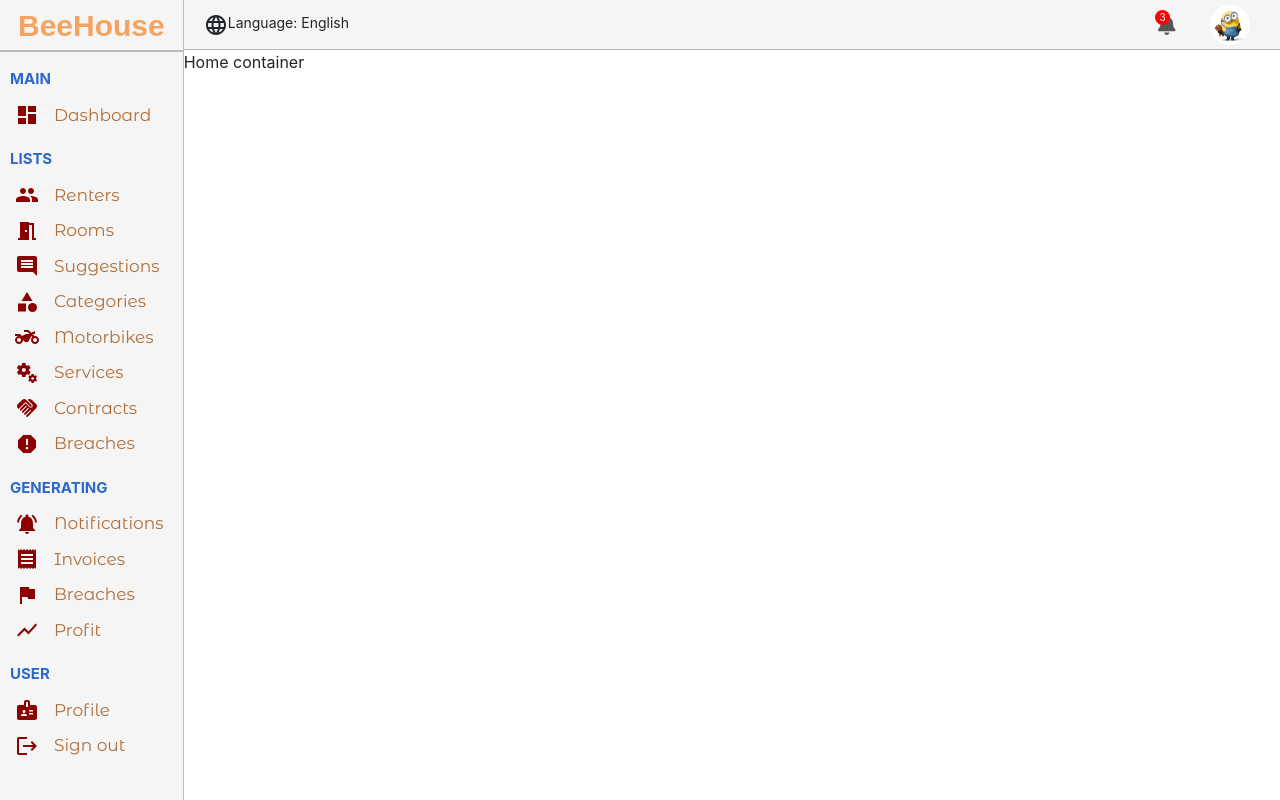
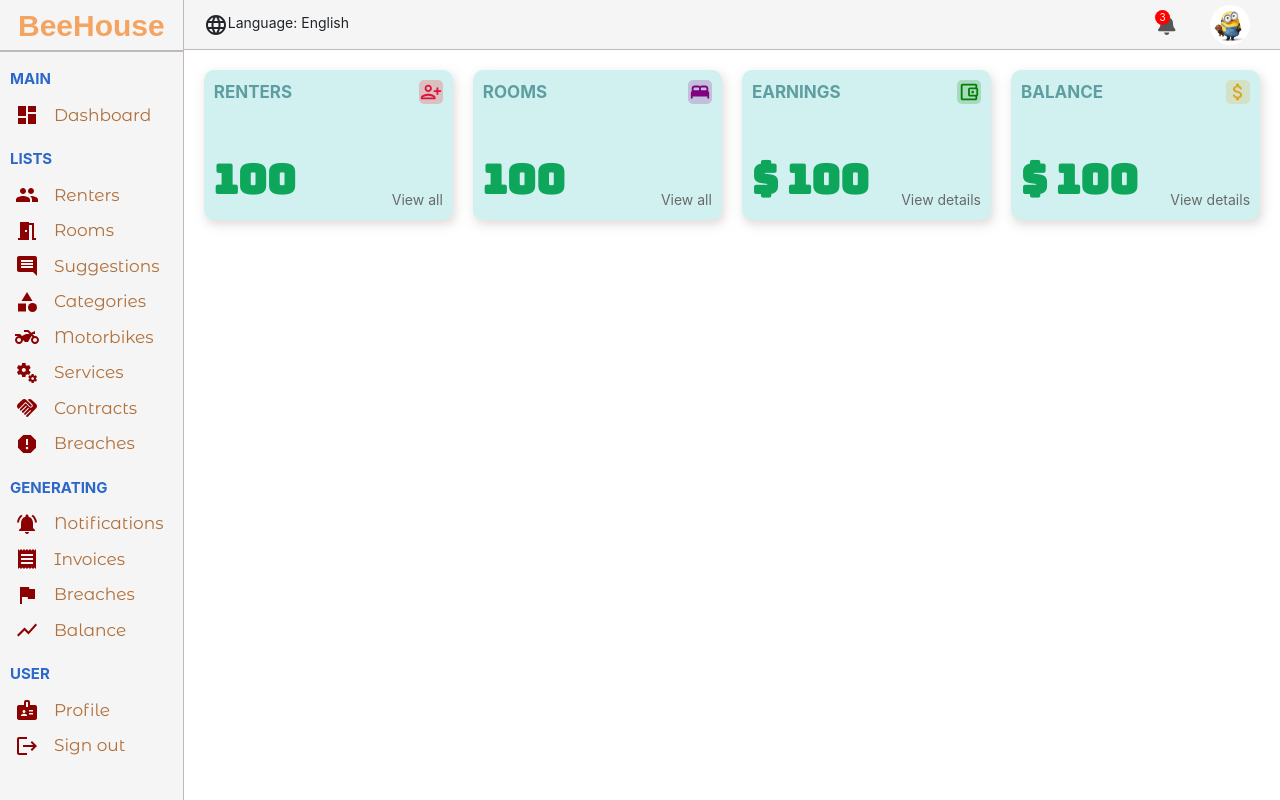
Before and after one commit to nhanvothanh719/boarding-house-management-system, a React (Create React App) app in the folder front-end/: page /dashboard in a window 1280 px wide. Built offline with nearby package versions, Linux system fonts and the light colour scheme; no server answers; a web font is replaced by a local one.

Commit message:
#51 Design widgets

```diff
--- a/front-end/src/assets/css/Dashboard/common.css
+++ b/front-end/src/assets/css/Dashboard/common.css
@@ -6,3 +6,9 @@
 .homeContainer {
     flex: 6;
 }
+
+.widgets {
+    display: flex;
+    padding: 20px;
+    gap: 20px;
+}
--- /dev/null
+++ b/front-end/src/assets/css/Dashboard/widget.css
@@ -0,0 +1,63 @@
+.widget {
+    display: flex;
+    flex: 1;
+    padding: 10px;
+    justify-content: space-between;
+    -webkit-box-shadow: 2px 4px 10px 1px rgba(0, 0, 0, 0.5);
+    box-shadow: 2px 4px 10px 1px rgba(202, 189, 189, 0.5);
+    border-radius: 10px;
+    height: 150px;
+    background-color: rgb(209, 241, 241);
+}
+
+.widget:hover {
+    -webkit-box-shadow: 4px 8px 15px 2px rgba(0, 0, 0, 0.5);
+    box-shadow: 4px 8px 15px 2px rgba(202, 189, 189, 0.5);
+    border-radius: 10px;
+    height: 150px;
+    background-color: rgb(140, 214, 214);
+    cursor: pointer;
+}
+
+.widgetLeft {
+    display: flex;
+    flex-direction: column;
+    justify-content: space-between;
+}
+
+.widgetRight {
+    display: flex;
+    flex-direction: column;
+    justify-content: space-between;
+}
+
+.widgetTitle {
+    font-weight: bold;
+    font-size: 17px;
+    color: cadetblue;
+}
+
+.widgetCounter {
+    font-family: 'Bungee', sans-serif;
+    font-size: 40px;
+    font-weight: 600;
+    color: rgb(13, 166, 90);
+}
+
+.widgetIcon {
+    padding: 1px;
+    background-color: azure;
+    border-radius: 5px;
+    align-self: flex-end;
+}
+
+.widgetLink {
+    text-decoration: none;
+    font-size: 14px;
+    color: dimgrey;
+}
+
+.widgetLink:hover {
+    text-decoration: none;
+    color: rgb(166, 115, 13);
+}
--- a/front-end/src/components/Dashboard/SideBar.jsx
+++ b/front-end/src/components/Dashboard/SideBar.jsx
@@ -86,7 +86,7 @@ class SideBar extends Component {
               </li>
               <li className="customLi">
                 <ShowChartIcon className="sideBarIcon" />
-                <span className="itemName"> Profit </span>
+                <span className="itemName"> Balance </span>
               </li>
               <p className="itemGroup text-uppercase">User</p>
               <li className="customLi">
--- /dev/null
+++ b/front-end/src/components/Dashboard/Widget.jsx
@@ -0,0 +1,89 @@
+import React, { Component, Fragment } from 'react';
+import { Link } from 'react-router-dom';
+import "../../assets/css/Dashboard/widget.css";
+import PersonAddAltIcon from "@mui/icons-material/PersonAddAlt";
+import BedIcon from "@mui/icons-material/Bed";
+import AccountBalanceWalletOutlinedIcon from '@mui/icons-material/AccountBalanceWalletOutlined';
+import AttachMoneyIcon from "@mui/icons-material/AttachMoney";
+
+class Widget extends Component {
+  constructor(props) {
+    super();
+    this.state = {
+      type: props.type,
+    };
+  }
+  render() {
+    let data;
+    let amount = 100;
+    switch (this.state.type) {
+      case "renter":
+        data = {
+          widgetTitle: "renters",
+          isMoney: false,
+          linkDescription: "View all",
+          widgetIcon: <PersonAddAltIcon className="widgetIcon"
+          style={{
+            color: "crimson",
+            backgroundColor: "rgba(255, 0, 0, 0.2)"
+          }}/>,
+        };
+        break;
+      case "room":
+        data = {
+          widgetTitle: "rooms",
+          isMoney: false,
+          linkDescription: "View all",
+          widgetIcon: <BedIcon className="widgetIcon"
+          style={{
+            color: "purple",
+            backgroundColor: "rgba(128, 0, 128, 0.2)"
+          }}
+          />,
+        };
+        break;
+      case "earning":
+        data = {
+          widgetTitle: "earnings",
+          isMoney: true,
+          linkDescription: "View details",
+          widgetIcon: <AccountBalanceWalletOutlinedIcon className="widgetIcon"
+          style={{
+            color: "green",
+            backgroundColor: "rgba(0, 128, 0, 0.2)"
+          }}/>,
+        };
+        break;
+      case "balance":
+        data = {
+          widgetTitle: "balance",
+          isMoney: true,
+          linkDescription: "View details",
+          widgetIcon: <AttachMoneyIcon className="widgetIcon"
+          style={{
+            color: "goldenrod",
+            backgroundColor: "rgba(218, 165, 32, 0.2)"
+          }}/>,
+        };
+        break;
+      default:
+        break;
+    }
+    return (
+      <Fragment>
+        <div className="widget">
+            <div className="widgetLeft">
+                <span className='widgetTitle text-uppercase'>{data.widgetTitle}</span>
+                <span className='widgetCounter'>{data.isMoney && "$"} {amount}</span>
+            </div>
+            <div className="widgetRight">
+                {data.widgetIcon}
+            <Link to="/" className="widgetLink">{data.linkDescription}</Link>
+            </div>
+        </div>
+      </Fragment>
+    )
+  }
+}
+
+export default Widget
--- a/front-end/src/pages/Dashboard/Dashboard.jsx
+++ b/front-end/src/pages/Dashboard/Dashboard.jsx
@@ -1,23 +1,28 @@
-import React, { Component, Fragment } from 'react';
-import SideBar from '../../components/Dashboard/SideBar';
-import TopBar from '../../components/Dashboard/TopBar';
-import { Container} from 'react-bootstrap';
+import React, { Component, Fragment } from "react";
+import SideBar from "../../components/Dashboard/SideBar";
+import TopBar from "../../components/Dashboard/TopBar";
 import "../../assets/css/Dashboard/common.css";
+import Widget from "../../components/Dashboard/Widget";
 
 export class Dashboard extends Component {
   render() {
     return (
       <Fragment>
         <div className="home">
-        <SideBar/>
-        <div className='homeContainer'>
-          <TopBar/>
-          Home container
-        </div>
+          <SideBar />
+          <div className="homeContainer">
+            <TopBar />
+            <div className="widgets">
+              <Widget type="renter" />
+              <Widget type="room" />
+              <Widget type="earning" />
+              <Widget type="balance" />
+            </div>
+          </div>
         </div>
       </Fragment>
-    )
+    );
   }
 }
 
-export default Dashboard
+export default Dashboard;
```
